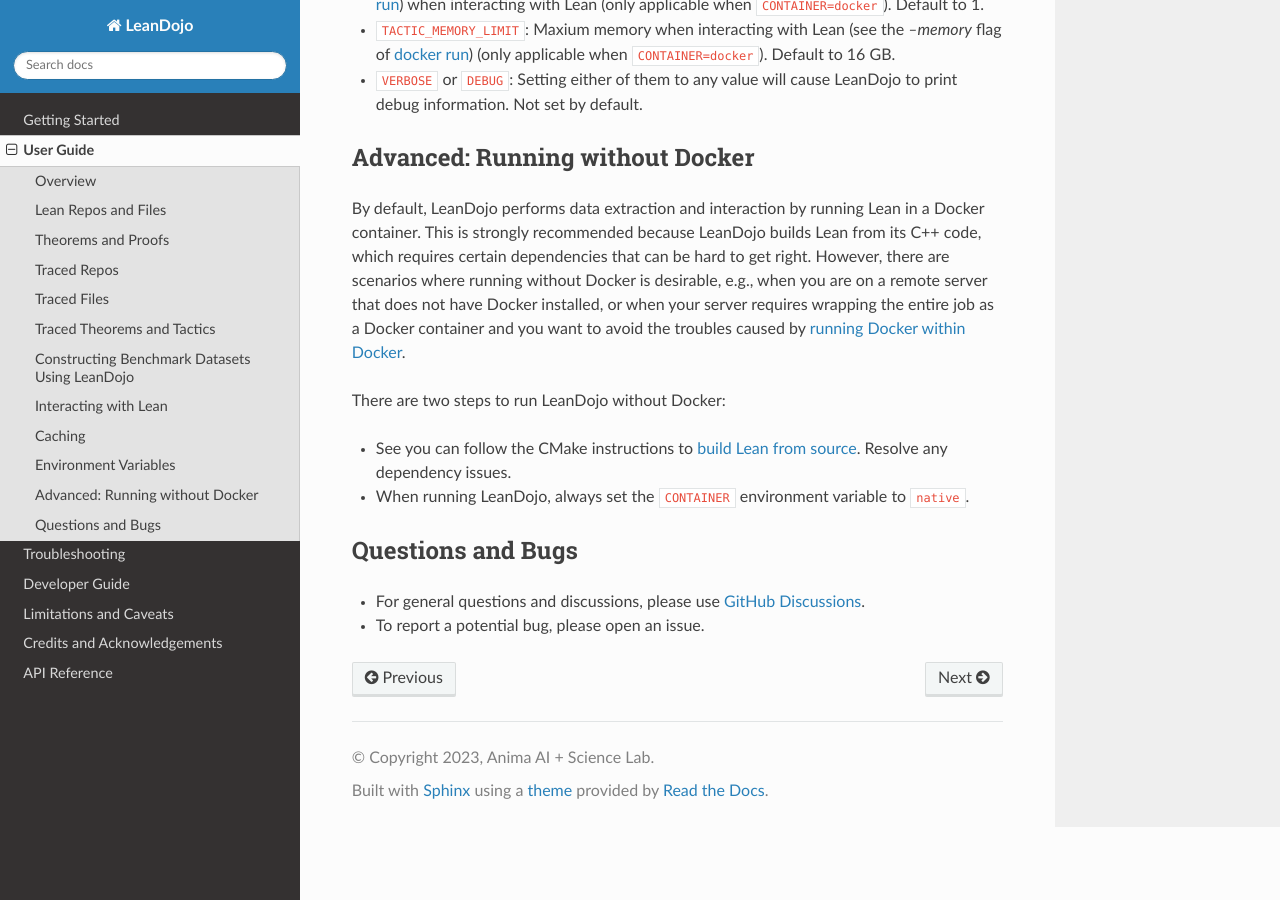
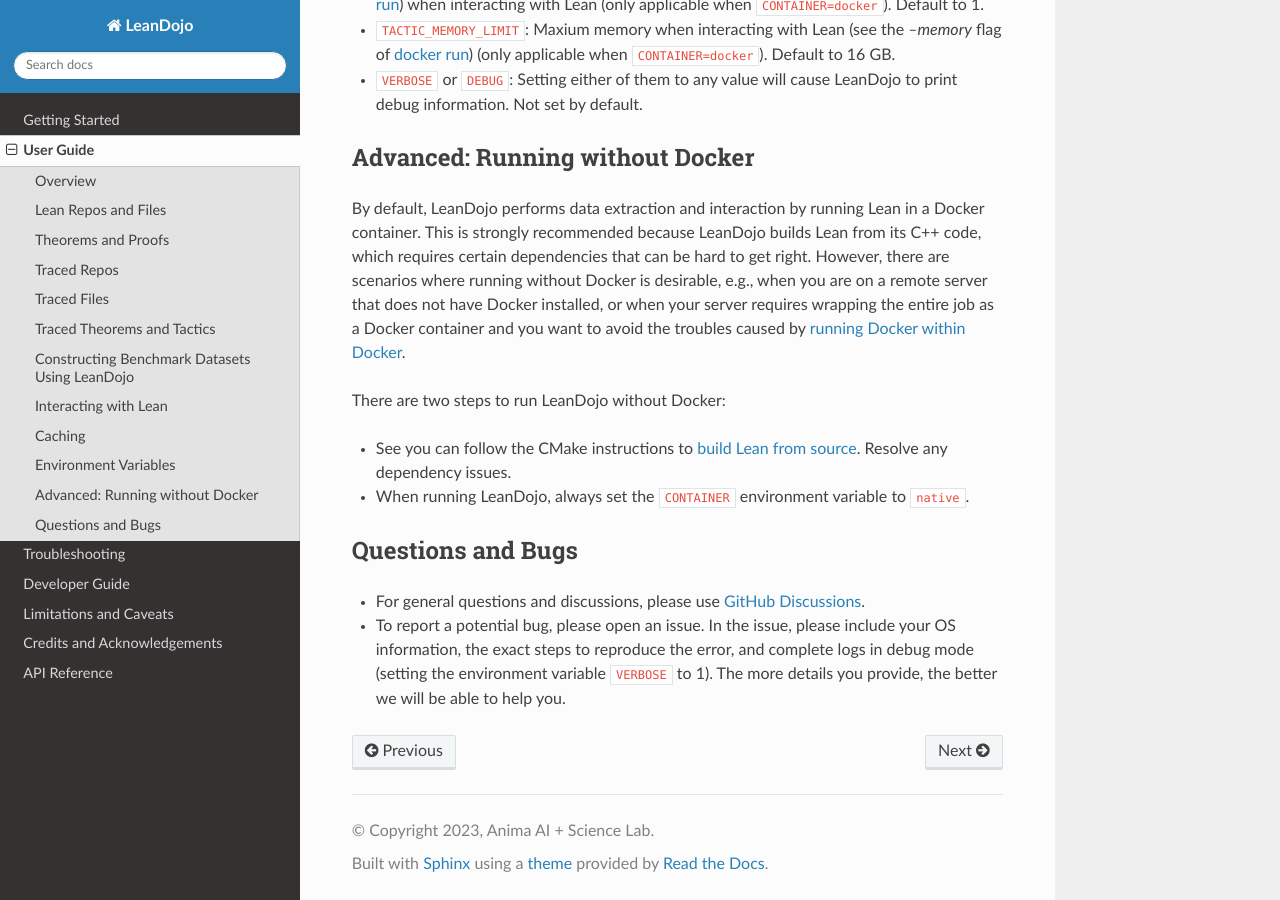
Before and after one commit to lean-dojo/LeanDojo, a Sphinx documentation site: the page built from docs/source/user-guide.rst, in a window 1280 px wide and 900 px high, scrolled down 5634 px. Built offline with Sphinx 7.4.7 and the Read the Docs theme 2.0.0, drawn with Linux system fonts in a browser that asks for light colours.

Commit message:
Update user-guide.rst

```diff
--- a/docs/source/user-guide.rst
+++ b/docs/source/user-guide.rst
@@ -260,4 +260,4 @@
 ******************
 
 * For general questions and discussions, please use `GitHub Discussions <https://github.com/lean-dojo/LeanDojo/discussions>`_.
-* To report a potential bug, please open an issue.
+* To report a potential bug, please open an issue. In the issue, please include your OS information, the exact steps to reproduce the error, and complete logs in debug mode (setting the environment variable :code:`VERBOSE` to 1). The more details you provide, the better we will be able to help you.
```
